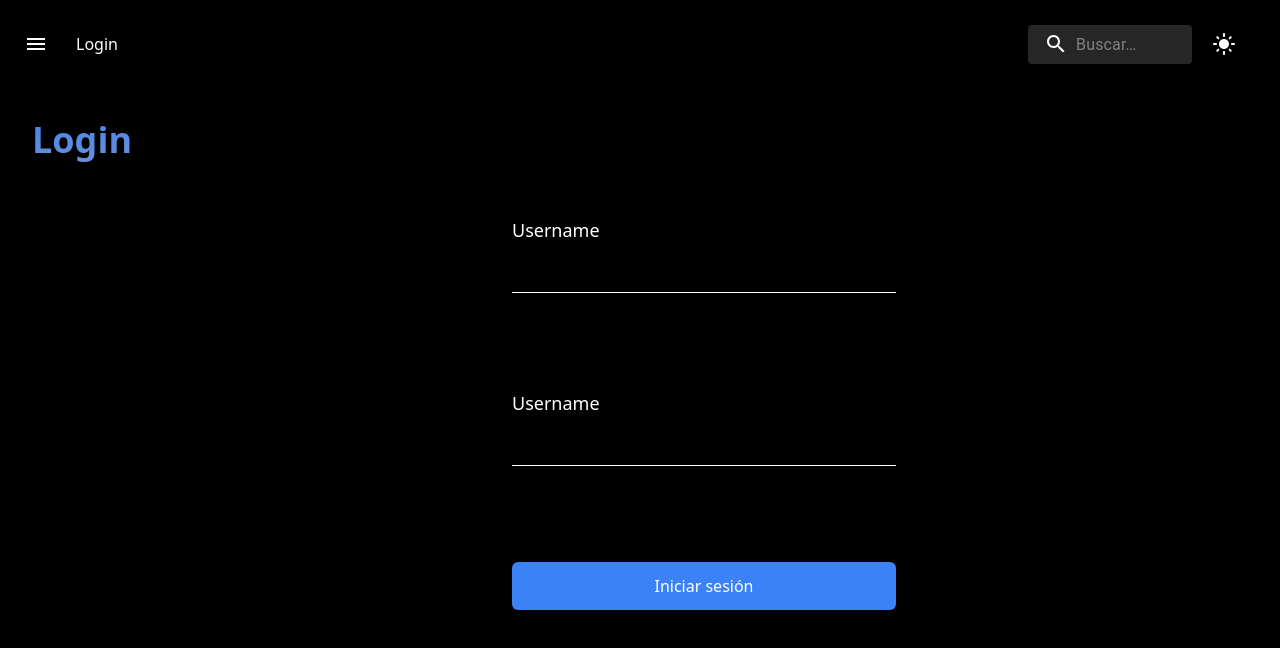
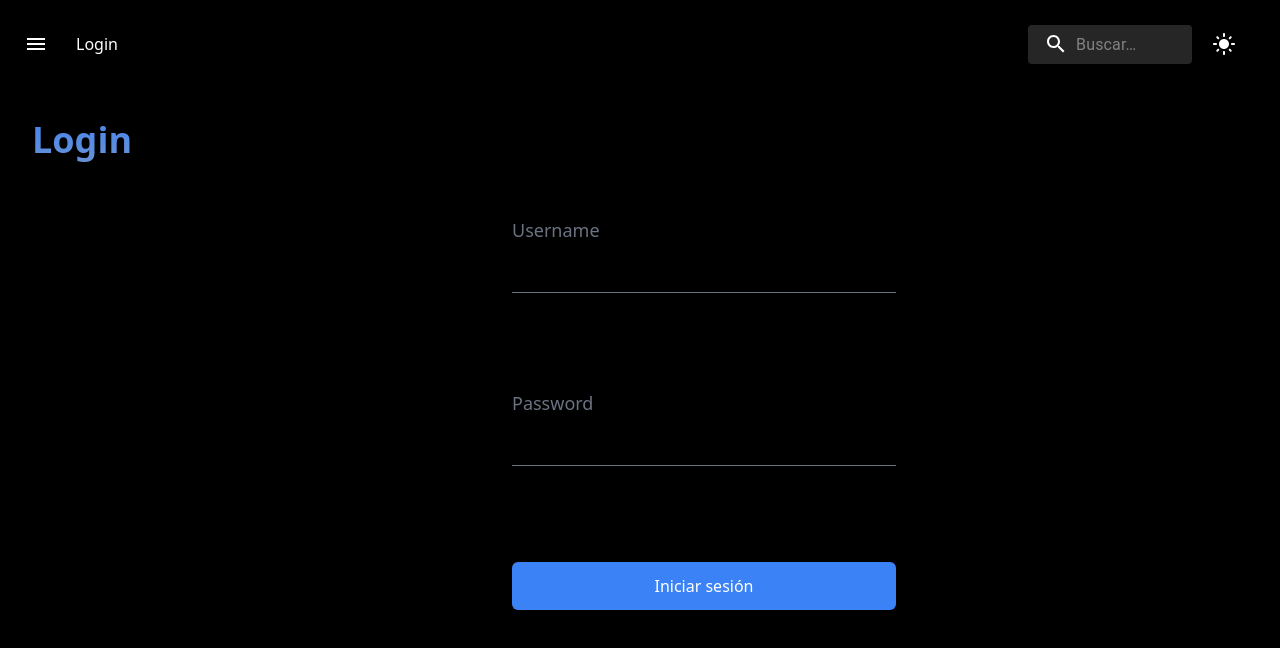
Before and after one commit to haroldCoder/portafolio-enyoi, a React (Vite) app in the folder frontend/: page /Login in a window 1280 px wide. Shown: the top 648 px of the page. Built offline with nearby package versions, Linux system fonts and the light colour scheme.

Commit message:
settings mode UI

```diff
--- a/frontend/src/App.css
+++ b/frontend/src/App.css
@@ -37,7 +37,6 @@ body {
 .social{
   width: 100%;
   padding: 10px;
-  background: #c2c2c2;
   transition: all 0.5s ease;
   border-radius: 10px;
 }
--- a/frontend/src/App.jsx
+++ b/frontend/src/App.jsx
@@ -33,10 +33,10 @@ function App() {
         <Navbar nav={nav} mode={mode} setMode={setMode} setSocial={setSocial} />
         <Routes>
           <Route path='/' element={<Home nav={setNav} setSocial={setSocial}  />} />
-          <Route path='/Proyectos' element={<Projects nav={setNav} />} />
+          <Route path='/Proyectos' element={<Projects mode={mode} nav={setNav} />} />
           <Route path='/Tecnologias' element={<Skills nav={setNav} />} />
           <Route path='/Contactame' element={<Contact nav={setNav} />} />
-          <Route exact path="/Login" element={<LoginPage nav={setNav} isLoggedIn={isLoggedIn} setIsloggedIn={setIsloggedIn}/>} />
+          <Route exact path="/Login" element={<LoginPage nav={setNav} mode={mode} isLoggedIn={isLoggedIn} setIsloggedIn={setIsloggedIn}/>} />
           <Route path='/solicitudes' element={isLoggedIn ? <Request nav={setNav} /> : null} />
         </Routes>
         <ToastContainer/>
@@ -44,7 +44,7 @@ function App() {
         {
           social && nav == "Inicio" ?
           <div className='w-[28%] absolute top-[18%] left-[70%]'>
-              <Social/> {/* si el prop que me trae desde app.jsx es igual a true, se pintara lo que esta el el componente Social */}
+              <Social mode={mode} /> {/* si el prop que me trae desde app.jsx es igual a true, se pintara lo que esta el el componente Social */}
           </div>
           : null
         }
--- a/frontend/src/components/Social.jsx
+++ b/frontend/src/components/Social.jsx
@@ -5,7 +5,7 @@ import LinkedInIcon from '@mui/icons-material/LinkedIn';
 import LanguageIcon from '@mui/icons-material/Language';
 import {motion} from 'framer-motion'
 
-export default function Social() {
+export default function Social(props) {
   const socialVariants = {
     initial: {
       opacity: 0,
@@ -31,7 +31,7 @@ export default function Social() {
   };
   return (
     <motion.div
-      className="flex justify-between social"
+      className={`flex justify-between social ${props.mode ? 'bg-gray-800' : ' bg-[#c2c2c2]'}`}
       variants={socialVariants}
       initial="initial"
       animate="animate"
--- a/frontend/src/pages/Login.jsx
+++ b/frontend/src/pages/Login.jsx
@@ -37,13 +37,13 @@ export default function LoginPage(props) {
       <h1 className="text-4xl p-3 font-bold bg-gradient-to-br  from-blue-500 mb-6 to-gray-400 text-transparent bg-clip-text">Login</h1>
       <form onSubmit={Submit} className='mt-5 grid grid-cols-1 gap-24 w-[30%] absolute left-[40%]' action="">
         <div className='grid-item'>
-          <h4 className='text-lg text-white mb-2'>Username</h4>
-          <input type="text" value={username} onChange={onChangeUserName} className='bg-transparent border-b-[1px] border-white text-gray-300 p-2 w-[100%]' />
+          <h4 className='text-lg text-gray-500 mb-2'>Username</h4>
+          <input type="text" value={username} onChange={onChangeUserName} className={`bg-transparent border-b-[1px] border-gray-500 ${!props.mode ? 'text-black' : 'text-gray-300'} p-2 w-[100%]`} />
         </div >
 
         <div className='grid-item'>
-          <h4 className='text-lg text-white mb-2' >Username</h4>
-          <input type="password" value={password} onChange={onChangePassword} className='bg-transparent border-b-[1px] border-white text-gray-300 p-2 w-[100%]' />
+          <h4 className='text-lg text-gray-500 mb-2' >Password</h4>
+          <input type="password" value={password} onChange={onChangePassword} className={`bg-transparent border-b-[1px] border-gray-500 ${!props.mode ? 'text-black' : 'text-gray-300'} p-2 w-[100%]`} />
         </div>
         <button className='bg-blue-500 rounded-md p-3 text-white'>Iniciar sesión</button>
       </form>
--- a/frontend/src/pages/Projects.jsx
+++ b/frontend/src/pages/Projects.jsx
@@ -8,7 +8,7 @@ export default function Projects(props) {
     props.nav("Proyectos")
   return (
     <div className='w-100 p-8 grid grid-cols-1 gap-6'>
-        <section className='hover:bg-gray-900 p-4 rounded-md'>
+        <section className={`${props.mode ? 'hover:bg-gray-900' : 'hover:bg-gray-400'} p-4 rounded-md`}>
             <h2 className='bg-gradient-to-t bg-clip-text text-transparent to-blue-800 from-blue-400 text-3xl' style={{fontWeight: 700}}>Delivery App</h2>
             <div className='flex px-4 mt-6'>
                 <div className='flex flex-col w-[40%]'>
@@ -33,7 +33,7 @@ export default function Projects(props) {
             </div>
 
         </section>
-        <section className='hover:bg-gray-900 p-4 rounded-md'>
+        <section className={`${props.mode ? 'hover:bg-gray-900' : 'hover:bg-gray-400'} p-4 rounded-md`}>
             <h2 className='bg-gradient-to-t bg-clip-text text-transparent to-blue-800 from-blue-400 text-3xl' style={{fontWeight: 700}}>Sales koderx</h2>
             <div className='flex px-4 mt-6'>
                 <div className='flex flex-col w-[40%]'>
@@ -52,7 +52,7 @@ export default function Projects(props) {
                 <img className='w-[45%] h-[50%] ml-24 mt-24' src={sales} />
             </div>
         </section>
-        <section className='hover:bg-gray-900 p-4 rounded-md'>
+        <section className={`${props.mode ? 'hover:bg-gray-900' : 'hover:bg-gray-400'} p-4 rounded-md`}>
             <h2 className='bg-gradient-to-t bg-clip-text text-transparent to-blue-800 from-blue-400 text-3xl' style={{fontWeight: 700}}>Climax</h2>
             <div className='flex px-4 mt-6'>
                 <div className='flex flex-col w-[40%]'>
```
